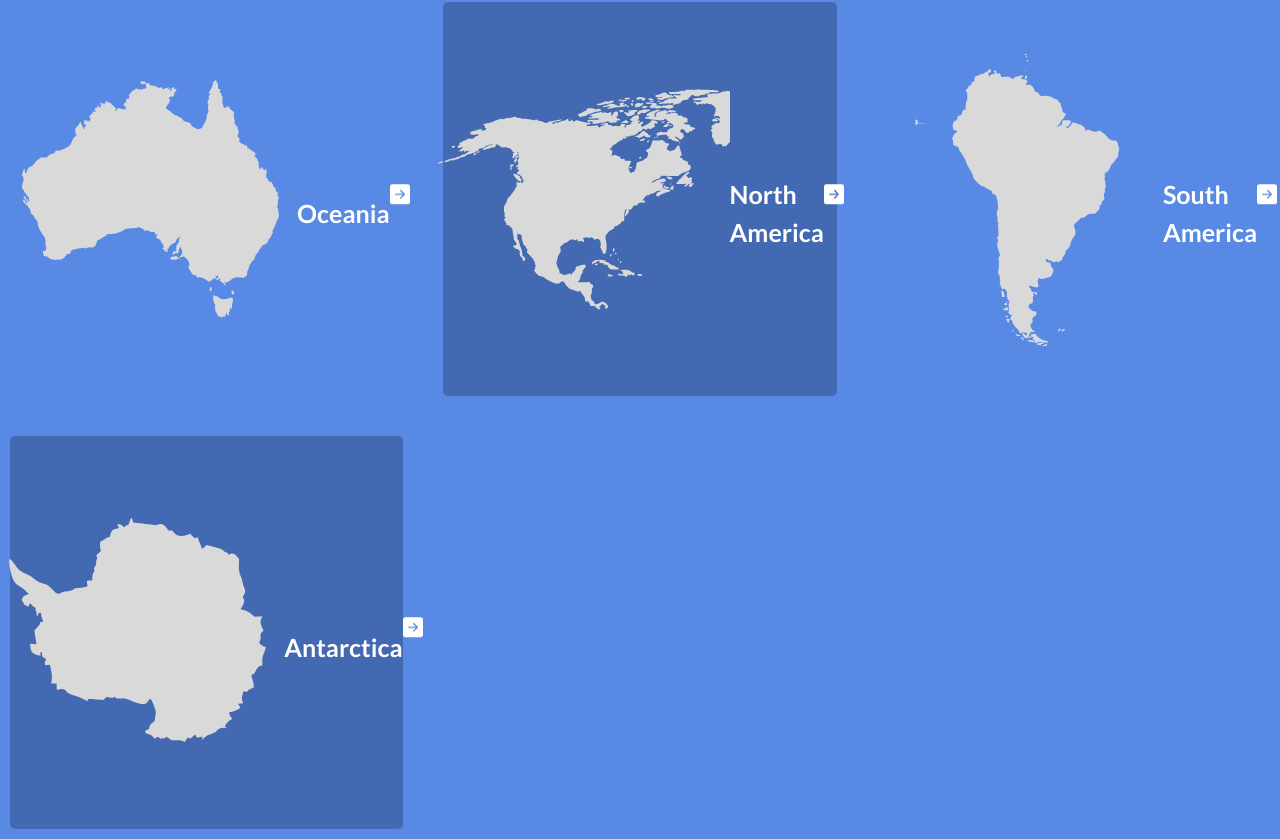
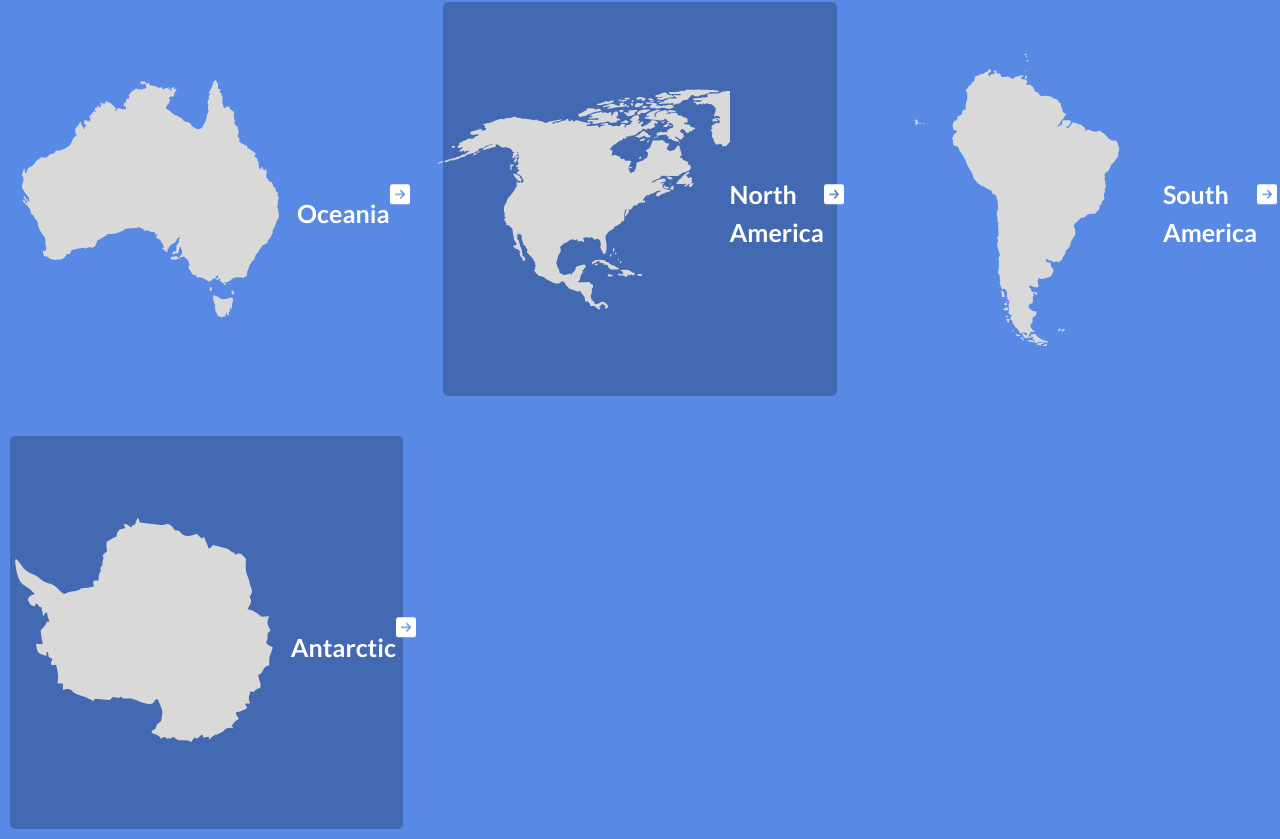
Before and after one commit to piesieomane/country-stats, a React (Create React App) app: page / in a window 1280 px wide. Shown: the part 1034-1873 px from the top of the page. Built offline with nearby package versions, Linux system fonts and the light colour scheme.

Commit message:
Change name from antartica to antartic

```diff
--- a/src/components/Continents.js
+++ b/src/components/Continents.js
@@ -34,7 +34,7 @@ const Continents = () => {
           <option value="Asia">ASIA</option>
           <option value="North America">NORTH AMERICA</option>
           <option value="South America">SOUTH AMERICA</option>
-          <option value="Antarctica">ANTARCTICA</option>
+          <option value="Antarctic">ANTARCTICA</option>
         </select>
       </label>
       <ul className="continents_list">
--- a/src/data/data.js
+++ b/src/data/data.js
@@ -39,7 +39,7 @@ const continentsOfTheWorld = [
   },
   {
     id: uuidv4(),
-    name: 'Antarctica',
+    name: 'Antarctic',
     map: '',
     image: '/images/Antarctica.svg',
   },
```
